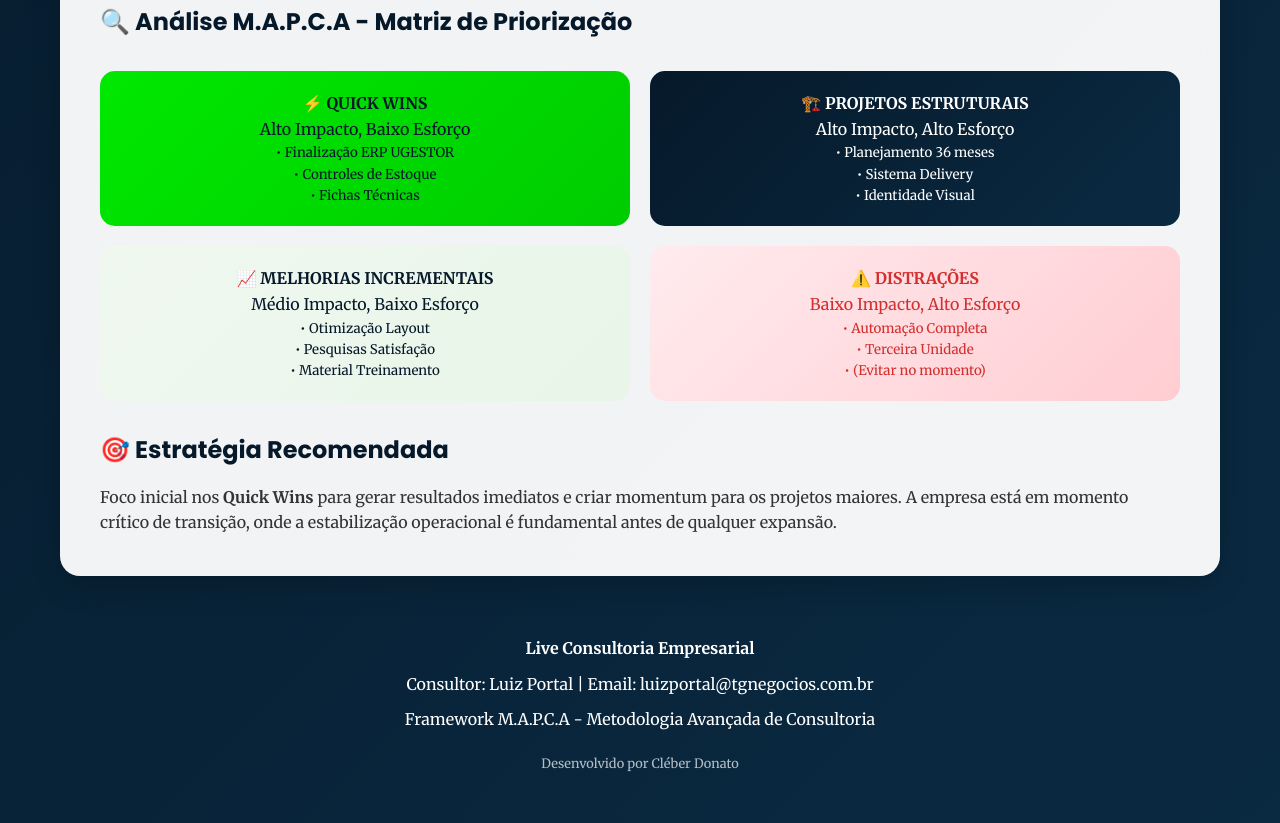
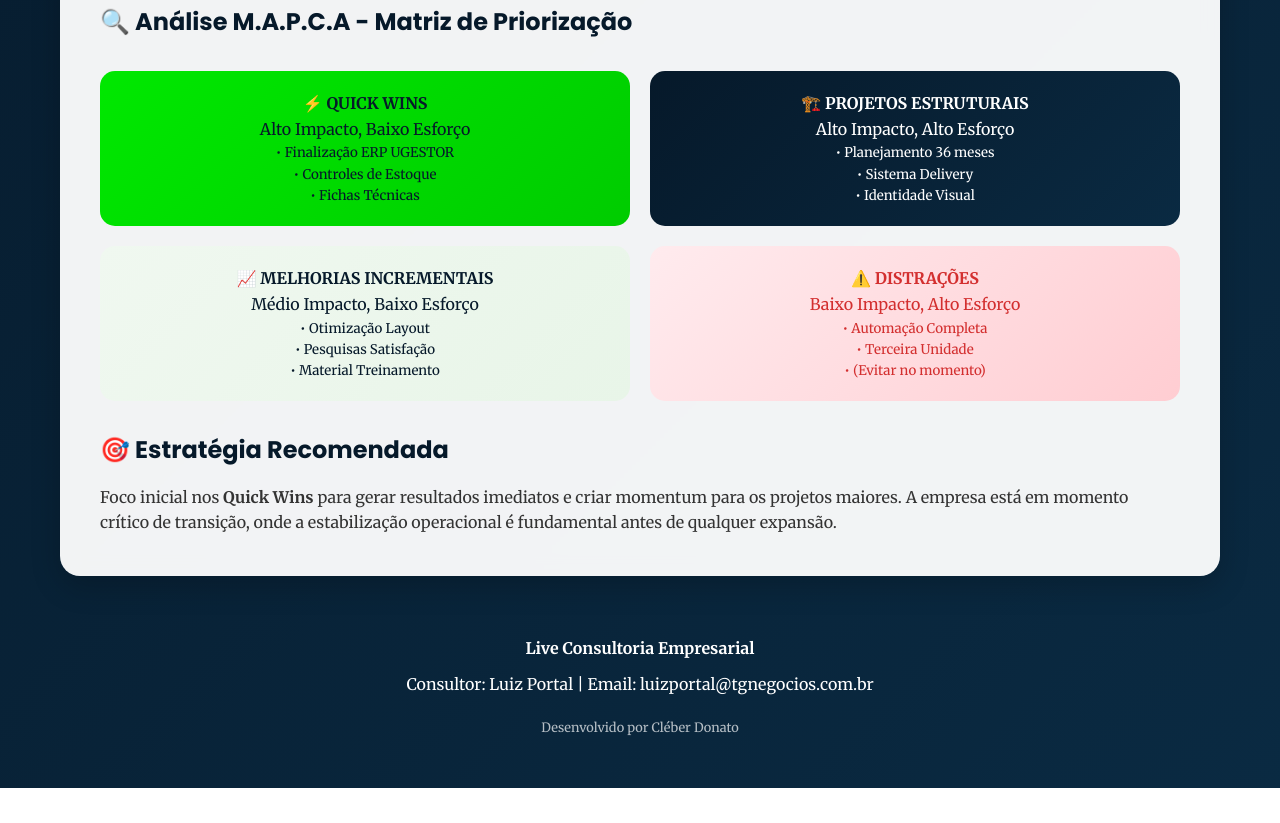
Before and after one commit to Clebito2/CasaDibs, a plain HTML site: page index.html in a window 1280 px wide. Shown: the part 885-1708 px from the top of the page. After the commit the page ends 1673 px from the top, so only its background shows below. Drawn offline with Linux system fonts and the light colour scheme.

Commit message:
Update index.html
retirar frame

```diff
--- a/index.html
+++ b/index.html
@@ -476,7 +476,6 @@
         <div class="footer">
             <p><strong>Live Consultoria Empresarial</strong></p>
             <p>Consultor: Luiz Portal | Email: luizportal@tgnegocios.com.br</p>
-            <p>Framework M.A.P.C.A - Metodologia Avançada de Consultoria</p>
             <p style="font-size: 0.8rem; opacity: 0.7; margin-top: 20px;">Desenvolvido por Cléber Donato</p>
         </div>
     </div>
```
